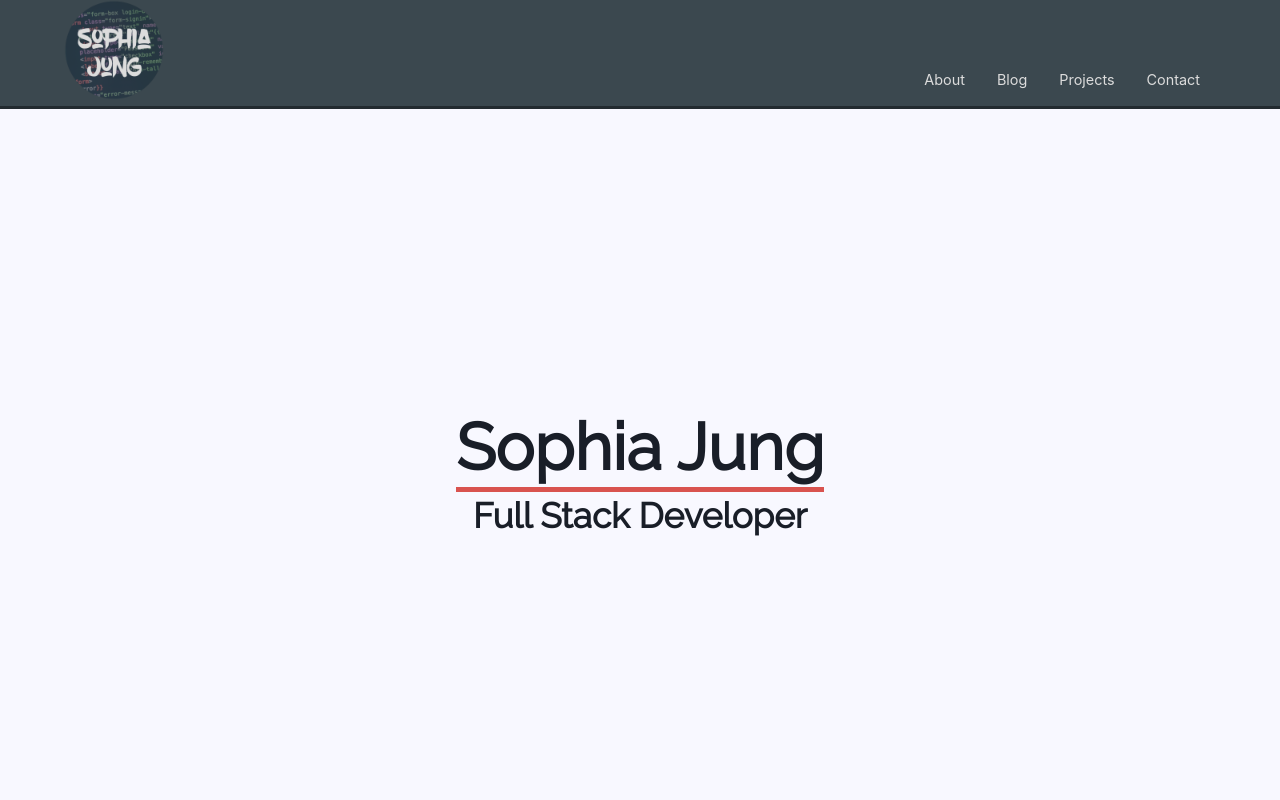
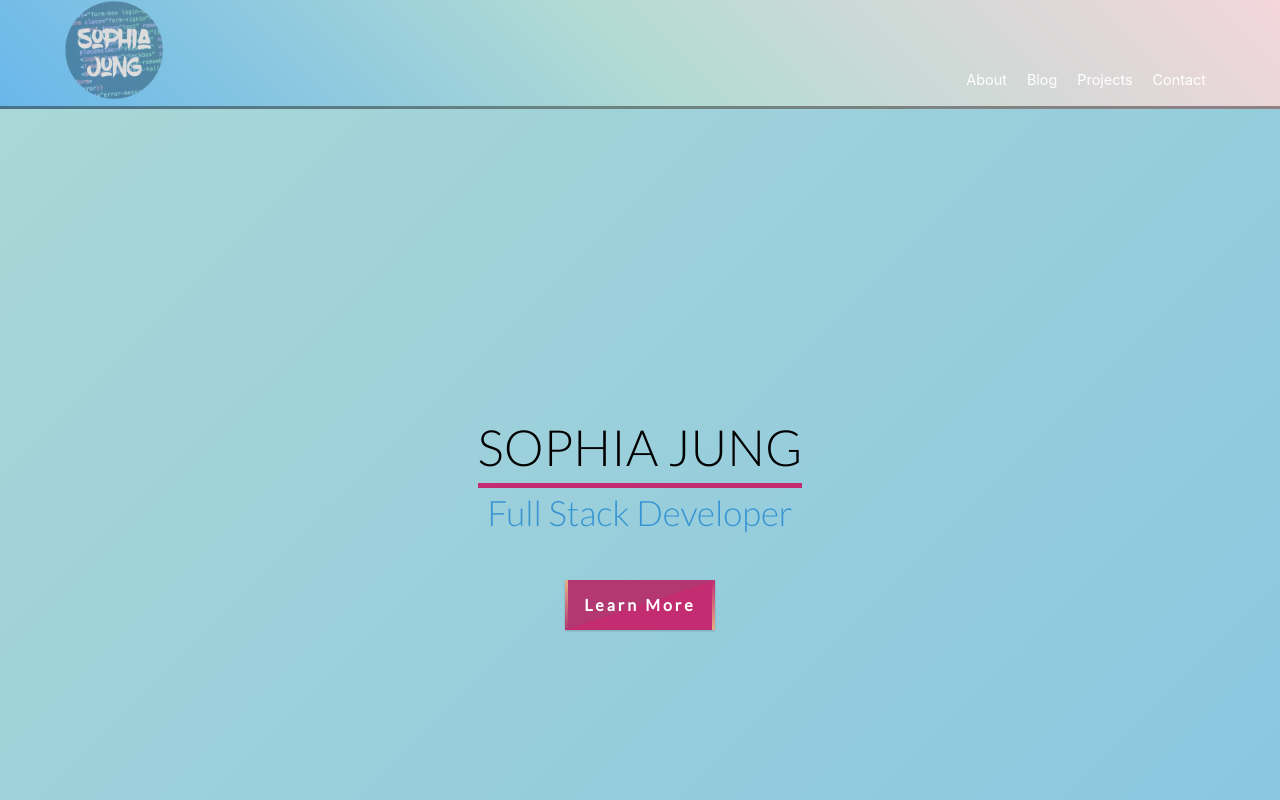
Before and after one commit to sophiasagan/portfolioSite, a Gatsby site: page / in a window 1280 px wide. Shown: the top 800 px of the page. Built offline with nearby package versions, Linux system fonts and the light colour scheme; Gatsby itself is replaced by a stand-in of ours.

Commit message:
landing page styling

```diff
--- a/gatsby-config.js
+++ b/gatsby-config.js
@@ -83,6 +83,7 @@ module.exports = {
   },
   plugins: [
     `gatsby-plugin-react-helmet`,
+    `gatsby-source-fontawesome`,
     `gatsby-plugin-styled-components`,
     {
       resolve: `gatsby-source-filesystem`,
@@ -132,10 +133,9 @@ module.exports = {
       resolve: `gatsby-plugin-google-fonts`,
       options: {
         fonts: [
-          `Raleway`,
-          `Playball`,
-          `Quicksand`,
-          `Montserrat`,
+          `raleway`,
+          `lato:300, 400, 700`,
+          `montserrat`,
         ],
         display: "swap",
       },
--- a/package.json
+++ b/package.json
@@ -18,6 +18,7 @@
     "gatsby-plugin-sharp": "^2.7.1",
     "gatsby-plugin-styled-components": "^3.4.0",
     "gatsby-source-filesystem": "^2.4.2",
+    "gatsby-source-fontawesome": "0.0.1",
     "gatsby-transformer-remark": "^2.10.0",
     "gatsby-transformer-sharp": "^2.5.21",
     "lodash": "^4.17.20",
--- a/src/components/contact.js
+++ b/src/components/contact.js
@@ -1,7 +1,5 @@
 import React, { useState } from 'react';
 import { useForm } from 'react-hook-form';
-import Layout from "../components/layout"
-import SEO from "../components/seo"
 
 const AWS_GATEWAY_URL =
   'https://uqsmgja8q8.execute-api.us-east-1.amazonaws.com/prod';
--- a/src/components/footer.js
+++ b/src/components/footer.js
@@ -13,6 +13,7 @@ const Footer = () => {
         {` `}
         <a href="https://github.com/sophiasagan">Sophia J.</a> using React &
         Gatsby.
+
       </footer>
     </div>
   )
--- a/src/components/header.js
+++ b/src/components/header.js
@@ -6,12 +6,13 @@ import styled from "styled-components"
 import profileImg from "../images/sjwhitecodefull.png"
 
 const HeaderWrapper = styled.div`
-  background-color: rgba(59, 72, 79, 11);
+  background: linear-gradient(45deg,  #69b7eb, #b3dbd3, #f4d6db);
   border-bottom: 3px solid rgba(0, 0, 0, 0.4);
   position: sticky;
   width: 100%;
   top: 0;
   left: 0;
+
   img {
     margin-top: 0;
     margin-bottom: 0;
@@ -50,15 +51,69 @@ const HeaderList = styled.ul`
     padding: 0px 16px;
     text-decoration: none;
     background: none;
-
-
   }
   li a:hover {
     background: linear-gradient(to right, #f32170, #ff6b08, #cf23cf, #eedd44);
     -webkit-text-fill-color: transparent;
     -webkit-background-clip: text;
     -webkit-transition: background 1s ease-out;
+  }
+  #hamnav {
+    width: 100%;
+    // background: #233;
+    /* Optional */
+    position: sticky;
+    top: 0;
+  }
 
+  /* Hide Hamburger */
+  #hamnav label,
+  #hamburger {
+    display: none;
+  }
+
+  /* Horizontal Menu Items */
+  #hamitems {
+    display: flex;
+  }
+  #hamitems a {
+    width: 20%; /* 100% / 5 tabs = 20% */
+    padding: 10px;
+    color: white;
+    text-decoration: none;
+    text-align: center;
+  }
+  // #hamitems a:hover {
+  //   background: #401408;
+  // }
+
+  /* [ON SMALL SCREENS] */
+  @media screen and (max-width: 768px) {
+    /* Show Hamburger Icon */
+    #hamnav label {
+      display: inline-block;
+      color: white;
+      // background: #a02620;
+      font-style: normal;
+      font-size: 1.2em;
+      padding: 10px;
+    }
+
+    /* Break down menu items into vertical */
+    #hamitems a {
+      box-sizing: border-box;
+      display: block;
+      width: 100%;
+      border-top: 1px solid #333;
+    }
+
+    /* Toggle Show/Hide Menu */
+    #hamitems {
+      display: none;
+    }
+    #hamnav input:checked ~ #hamitems {
+      display: block;
+    }
   }
 `
 
@@ -81,23 +136,18 @@ const Header = ({ metadata = {}, noBlog = false }) => {
         </Link>
 
         <HeaderList>
+          <nav id="hamnav">
+            <label for="hamburger">&#9776;</label>
+            <input type="checkbox" id="hamburger" />
+
+            <div id="hamitems">
               <ul>
-
-            {(
+                {
                   <li>
                     <Link to="/about">About</Link>
                   </li>
-            )}
-            {github && (
-              <li>
-                <a href={github}>GitHub</a>
-              </li>
-            )}
-            {linkedin && (
-              <li>
-                <a href={linkedin}>LinkedIn</a>
-              </li>
-            )}
+                }
+
                 {!noBlog && (
                   <li>
                     <Link to="/blog">Blog</Link>
@@ -114,6 +164,8 @@ const Header = ({ metadata = {}, noBlog = false }) => {
                   </li>
                 )}
               </ul>
+            </div>
+          </nav>
         </HeaderList>
       </HeaderContainer>
     </HeaderWrapper>
--- a/src/components/layout.css
+++ b/src/components/layout.css
@@ -7,7 +7,10 @@ html {
 }
 body {
   margin: 0;
-  background-color: ghostwhite;
+  background: linear-gradient(-45deg,  #69b7eb, #b3dbd3, #f4d6db);
+  background-size: 400% 400%;
+  animation: gradient 15s ease infinite;
+
   -webkit-font-smoothing: antialiased;
   -moz-osx-font-smoothing: grayscale;
   color: hsla(0, 0%, 0%, 0.8);
@@ -19,6 +22,17 @@ body {
   -ms-font-feature-settings: "kern", "liga", "clig", "calt";
   -webkit-font-feature-settings: "kern", "liga", "clig", "calt";
   font-feature-settings: "kern", "liga", "clig", "calt";
+}
+@keyframes gradient {
+  0% {
+    background-position: 0% 50%;
+  }
+  50% {
+    background-position: 100% 50%;
+  }
+  100% {
+    background-position: 0% 50%;
+  }
 }
 article,
 aside,
--- a/src/pages/about.js
+++ b/src/pages/about.js
@@ -54,7 +54,7 @@ const AboutStyled = styled.section`
 const About = ({ location }) => (
   <Layout location={location}>
     <AboutStyled>
-      <h1>About</h1>
+    <h1 className="txt-center">About</h1>
 
       <Box as="h2" variant="title" fontSize={{ _: "1.6rem", md: "2.2rem" }}>
         Overview
--- a/src/pages/blog.js
+++ b/src/pages/blog.js
@@ -53,6 +53,7 @@ const LISTING_QUERY = graphql`
 const Listing = () => (
   <Layout>
     <SEO title="Recent work" />
+    <h1 className="txt-center">Blog</h1>
     <StaticQuery
       query={LISTING_QUERY}
       render={({ allMarkdownRemark }) =>
--- a/src/pages/index.js
+++ b/src/pages/index.js
@@ -1,5 +1,5 @@
 import React from "react"
-// import { Link } from "gatsby"
+import { Link } from "gatsby"
 import styled from "styled-components"
 import Layout from "../components/layout"
 import SEO from "../components/seo"
@@ -17,23 +17,29 @@ const Landing = styled.div`
   }
 
   span {
-    color: #191e28;
-    font-family: "Raleway", sans-serif;
-    font-weight: bold;
-    font-size: 65px;
+
+    color: black;
+    font-family: "Lato", sans-serif;
+    font-weight: 300;
+    font-size: 50px;
     animation: fadeUp 2s ease-in-out;
     perspective: 0px;
+    letter-spacing: 10px
+    margin-top: -60px
+    padding-left: 10px
+
   }
 
   #sub {
     font-size: 35px;
+    color: #3895D3;
   }
 
   .underline {
     height: 5px;
     width: 100%;
     display: block;
-    background-color: #d9534f;
+    background-color: #c32c71; //#d9534f;
     margin: 11px 0;
   }
 
@@ -54,23 +60,146 @@ const Landing = styled.div`
       transform: rotateX(0deg);
     }
   }
+    .button{
+      margin: 3em;
+      width:150px;
+      height:50px;
+      background: linear-gradient(to left top, #c32c71 50%, #b33771 50%);
+      border-style: none;
+      color:#fff;
+      font-size: 16px;
+      letter-spacing: 3px;
+      font-family: 'Lato';
+      font-weight: 600;
+      outline: none;
+      cursor: pointer;
+      position: relative;
+      padding: 0px;
+      overflow: hidden;
+      transition: all .5s;
+      box-shadow: 0px 1px 2px rgba(0,0,0,.2);
+  }
+  .button span{
+      position: absolute;
+      display: block;
+  }
+  .button span:nth-child(1){
+      height: 3px;
+      width:200px;
+      top:0px;
+      left:-200px;
+      background: linear-gradient(to right, rgba(0,0,0,0), #f6e58d);
+      border-top-right-radius: 1px;
+      border-bottom-right-radius: 1px;
+      animation: span1 2s linear infinite;
+      animation-delay: 1s;
+  }
+
+  @keyframes span1{
+      0%{
+          left:-200px
+      }
+      100%{
+          left:200px;
+      }
+  }
+  .button span:nth-child(2){
+      height: 70px;
+      width: 3px;
+      top:-70px;
+      right:0px;
+      background: linear-gradient(to bottom, rgba(0,0,0,0), #f6e58d);
+      border-bottom-left-radius: 1px;
+      border-bottom-right-radius: 1px;
+      animation: span2 2s linear infinite;
+      animation-delay: 2s;
+  }
+  @keyframes span2{
+      0%{
+          top:-70px;
+      }
+      100%{
+          top:70px;
+      }
+  }
+  .button span:nth-child(3){
+      height:3px;
+      width:200px;
+      right:-200px;
+      bottom: 0px;
+      background: linear-gradient(to left, rgba(0,0,0,0), #f6e58d);
+      border-top-left-radius: 1px;
+      border-bottom-left-radius: 1px;
+      animation: span3 2s linear infinite;
+      animation-delay: 3s;
+  }
+  @keyframes span3{
+      0%{
+          right:-200px;
+      }
+      100%{
+          right: 200px;
+      }
+  }
+
+  .button span:nth-child(4){
+      height:70px;
+      width:3px;
+      bottom:-70px;
+      left:0px;
+      background: linear-gradient(to top, rgba(0,0,0,0), #f6e58d);
+      border-top-right-radius: 1px;
+      border-top-left-radius: 1px;
+      animation: span4 2s linear infinite;
+      animation-delay: 4s;
+  }
+  @keyframes span4{
+      0%{
+          bottom: -70px;
+      }
+      100%{
+          bottom:70px;
+      }
+  }
+
+  .button:hover{
+      transition: all .5s;
+      transform: rotate(-3deg) scale(1.1);
+      box-shadow: 0px 3px 5px rgba(0,0,0,.4);
+  }
+  .button:hover span{
+      animation-play-state: paused;
+  }
+
+}
 `
 
 const IndexPage = ({ location }) => (
   <Layout location={location}>
     <SEO title="Home" />
-    <Landing >
+    <Landing>
       <div class="name">
-        <span>Sophia Jung</span>
+        <span>SOPHIA JUNG</span>
         <div class="underline"></div>
         <span id="sub">Full Stack Developer</span>
+
+        <div class="wrapper">
+        <Link to="/blog">
+          <button href="#" class="button">
+          Learn More
+            <span></span>
+            <span></span>
+            <span></span>
+            <span></span>
+
+          </button>
+          </Link>
+        </div>
+
       </div>
-      {/* <p>
-        Lorem ipsum dolor sit amet, consectetur adipiscing elit, sed do eiusmod
-        tempor
-      </p> */}
+
     </Landing>
-    {/* <Listing /> */}
+
   </Layout>
 )
 
```
Also changed, not shown: src/components/layout.js (+3 -4 lines), 1 other file. Lines whose indentation alone changed are shown as unchanged.
